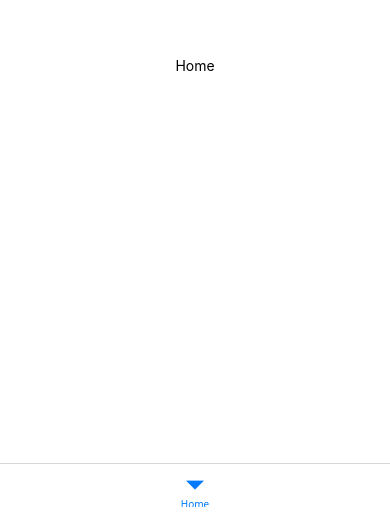
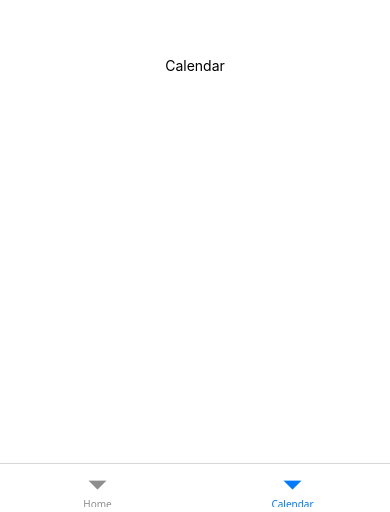
Before and after one commit to jswj30/bunnit-react-native-assignment, a React Native app: screen /Calendar in a window 390 px wide. Before the commit this address had no page. Shown: the part 332-844 px from the top of the page. Built offline with nearby package versions, Linux system fonts and the light colour scheme.

Commit message:
Calendar screen 추가

```diff
--- a/navigations/BottomTabNavigation.tsx
+++ b/navigations/BottomTabNavigation.tsx
@@ -1,8 +1,10 @@
 import { createBottomTabNavigator } from "@react-navigation/bottom-tabs";
 import HomeScreen from "../screens/home/HomeScreen";
+import CalendarScreen from "../screens/calendar/CalendarScreen";
 
 export type BottomTabParamList = {
   Home: undefined;
+  Calendar: undefined;
 };
 
 const Tab = createBottomTabNavigator();
@@ -15,6 +17,7 @@ export default function BottomTabNavigation() {
       }}
     >
       <Tab.Screen name="Home" component={HomeScreen} />
+      <Tab.Screen name="Calendar" component={CalendarScreen} />
     </Tab.Navigator>
   );
 }
--- /dev/null
+++ b/screens/calendar/CalendarScreen.tsx
@@ -0,0 +1,19 @@
+import React from "react";
+import { View, Text, StyleSheet } from "react-native";
+
+export default function CalendarScreen() {
+  return (
+    <View style={styles.container}>
+      <Text>Calendar</Text>
+    </View>
+  );
+}
+
+const styles = StyleSheet.create({
+  container: {
+    backgroundColor: "white",
+    flex: 1,
+    justifyContent: "center",
+    alignItems: "center",
+  },
+});
```
